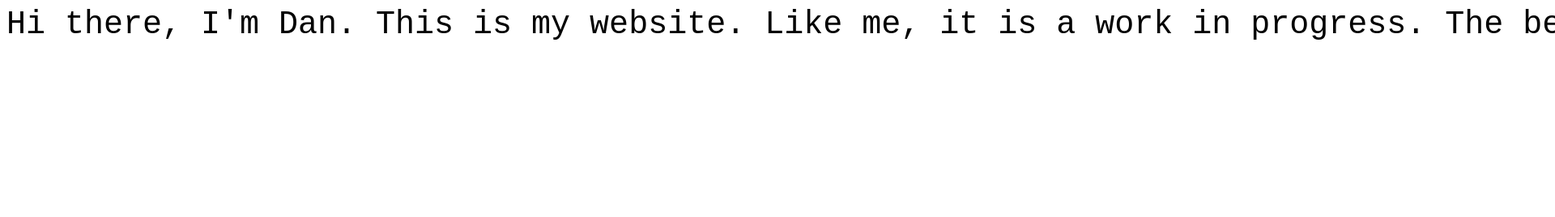
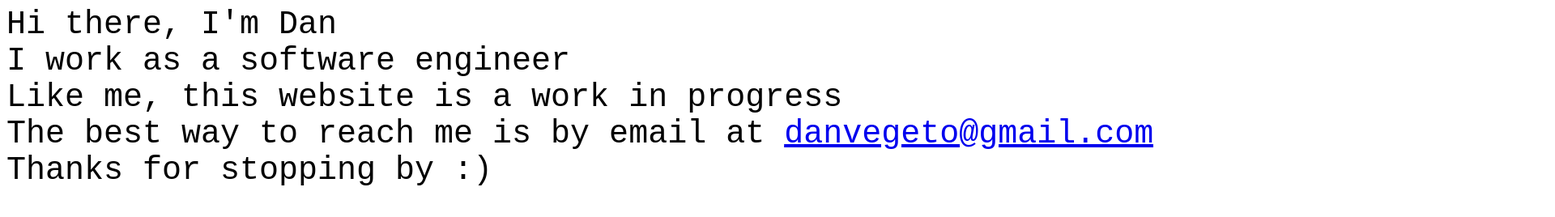
Before and after one commit to danvegeto/danvegeto.github.io, a plain HTML site: page index.html in a window 1280 px wide. Shown: the top 268 px of the page at 81% size, 1920 px wide, since content can reach past the window. Drawn offline with Linux system fonts and the light colour scheme.

Commit message:
Update index.html

```diff
--- a/index.html
+++ b/index.html
@@ -1 +1 @@
-<pre><font size="32">Hi there, I'm Dan. This is my website. Like me, it is a work in progress. The best way to reach me is by email at danvegeto@gmail.com. Thanks for stopping by :)</font></pre>
+<pre><font size="8">Hi there, I'm Dan<br>I work as a software engineer<br>Like me, this website is a work in progress<br>The best way to reach me is by email at <a href="mailto:danvegeto@gmail.com">danvegeto@gmail.com</a><br>Thanks for stopping by :)</font></pre>
```
